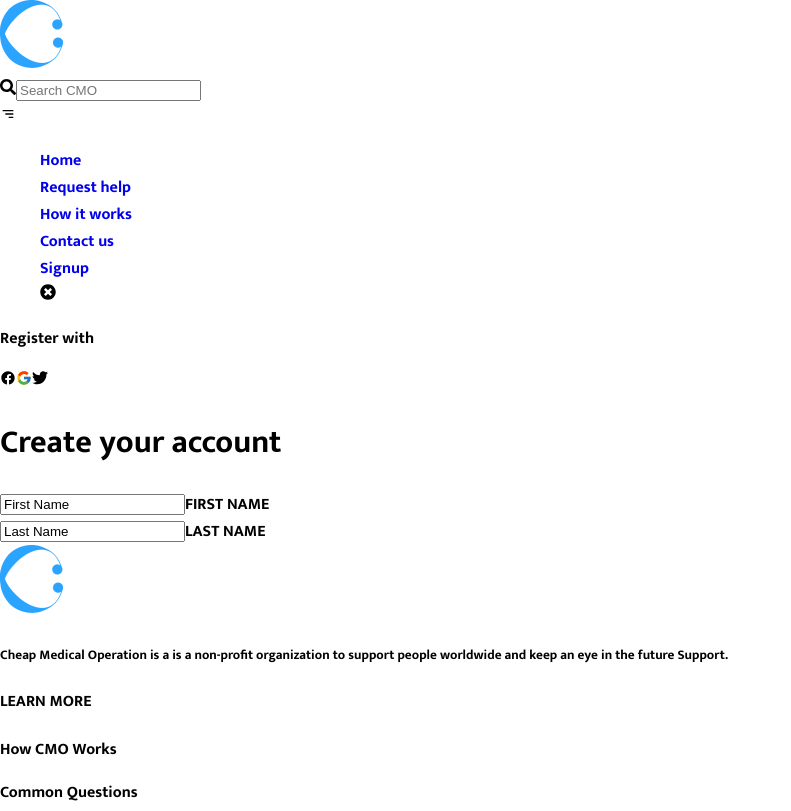
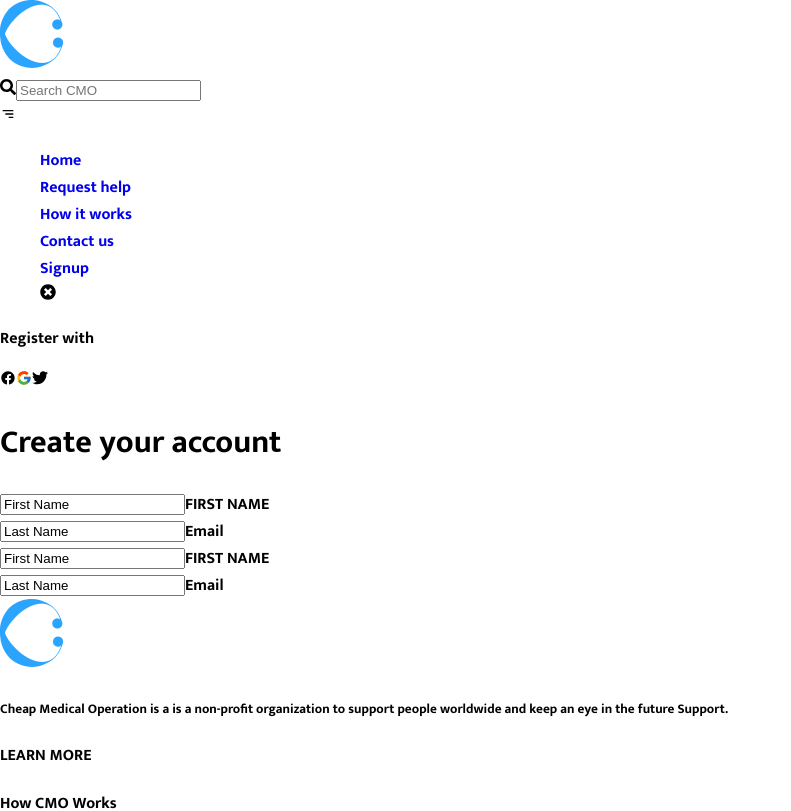
Before and after one commit to poly4concept/educate, a React (Create React App) app: page /sign_up in a window 1280 px wide. Shown: the top 811 px of the page, without its empty margins (0-791 px from the left). Built offline with nearby package versions, Linux system fonts and the light colour scheme.

Commit message:
add email and password input

```diff
--- a/src/pages/Signup.jsx
+++ b/src/pages/Signup.jsx
@@ -27,7 +27,15 @@ function Signup() {
                     </div>
                     <div class="form-control">
                         <input type="text" required value="Last Name" />
-                        <label for="">LAST NAME</label>
+                        <label for="">Email</label>
+                    </div>
+                    <div class="form-control">
+                        <input type="text" required value="First Name" />
+                        <label for="">FIRST NAME</label>
+                    </div>
+                    <div class="form-control">
+                        <input type="text" required value="Last Name" />
+                        <label for="">Email</label>
                     </div>
                 </form>
             </div>
```
